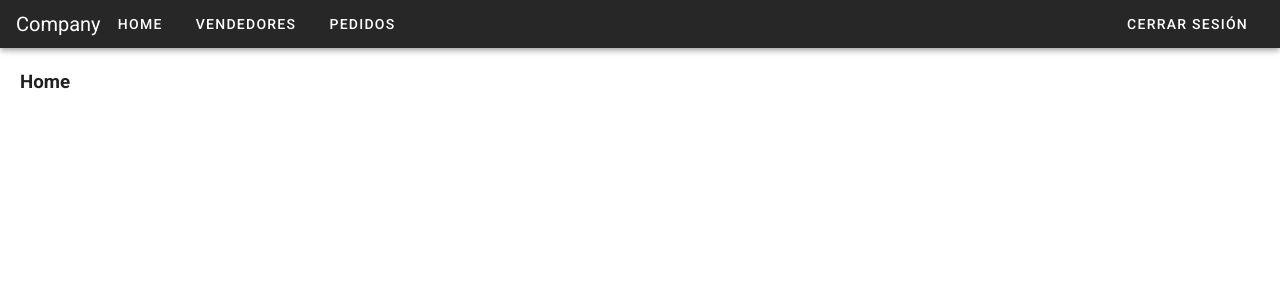
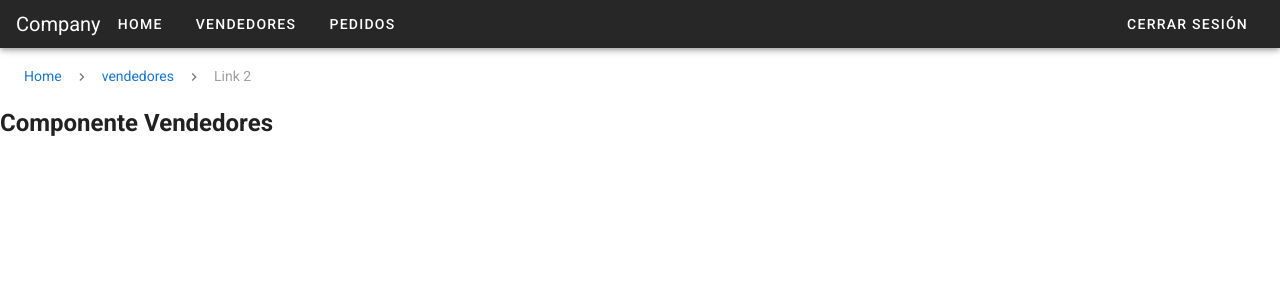
Before and after one commit to elisedzambranoM/worldparts, a Vue app: page /vendedores in a window 1280 px wide. Shown: the top 300 px of the page. Built offline with nearby package versions, Linux system fonts and the light colour scheme.

Commit message:
se creo componente ranking vendores y productos

```diff
--- a/src/router/index.js
+++ b/src/router/index.js
@@ -3,7 +3,7 @@ import VueRouter from 'vue-router'
 import Home from '../views/Home.vue'
 import NotFound from '@/views/NotFound.vue'
 import Vendedores from '@/views/Vendedores.vue'
-import Productos from '@/views/Vendedor.vue'
+import Vendedor from '@/views/Vendedor.vue'
 
 Vue.use(VueRouter)
 
@@ -11,7 +11,12 @@ const routes = [
   {
     path: '/',
     name: 'Home',
-    component: Home
+    component: Home,
+    meta: {
+      breadcrumb: [
+        { name: 'home' }
+      ]
+    }
   },
   {
     path: '*',
@@ -22,11 +27,16 @@ const routes = [
     path: '/vendedores',
     name: 'vendedores',
     component: Vendedores,
+    meta: {
+      breadcrumb: [
+        { name: 'vendedores' }
+      ]
+    }
   },
   {
     path: '/vendedor',
     name: 'vendedor',
-    component: Productos,
+    component: Vendedor,
   },
 ]
 
--- a/src/views/Vendedor.vue
+++ b/src/views/Vendedor.vue
@@ -1,16 +1,22 @@
 <template>
-  <v-container>
-      <v-row>
-          <v-col>
-              Componente vendedor
-          </v-col>
-      </v-row>
-  </v-container>
+ <div>
+   <nav-bar></nav-bar>
+   <v-row>
+     <v-col>
+       <h2>Tarjeta del vendedor</h2>
+     </v-col>
+   </v-row>
+ </div>
 </template>
 
 <script>
+import NavBar from "@/components/NavBar.vue";
 export default {
 name: 'Vendedor',
+
+ components: {
+    NavBar,
+  },
 }
 </script>
 
--- a/src/views/Vendedores.vue
+++ b/src/views/Vendedores.vue
@@ -1,21 +1,48 @@
 <template>
   <div>
     <nav-bar></nav-bar>
-    <h3 class="mt-5 ml-5">Home</h3>
+    <v-breadcrumbs :items="items">
+      <template v-slot:divider>
+        <v-icon>mdi-chevron-right</v-icon>
+      </template>
+    </v-breadcrumbs>
+    <v-row>
+      <v-col>
+        <h2>Componente Vendedores</h2>
+      </v-col>
+    </v-row>
   </div>
 </template>
 
 <script>
-import NavBar from '@/components/NavBar.vue'
+import NavBar from "@/components/NavBar.vue";
 export default {
-name: 'Vendedores',
+  name: "Vendedores",
 
-components:{
-  NavBar,
-}
-}
+  components: {
+    NavBar,
+  },
+
+  data: () => ({
+    items: [
+      {
+        text: "Home",
+        disabled: false,
+        href: "breadcrumbs_home",
+      },
+      {
+        text: "vendedores",
+        disabled: false,
+        href: "breadcrumbs_vendedores",
+      },
+      {
+        text: "Link 2",
+        disabled: true,
+        href: "breadcrumbs_pedidos",
+      },
+    ],
+  }),
+};
 </script>
 
-<style>
-
-</style>
+<style></style>
```
